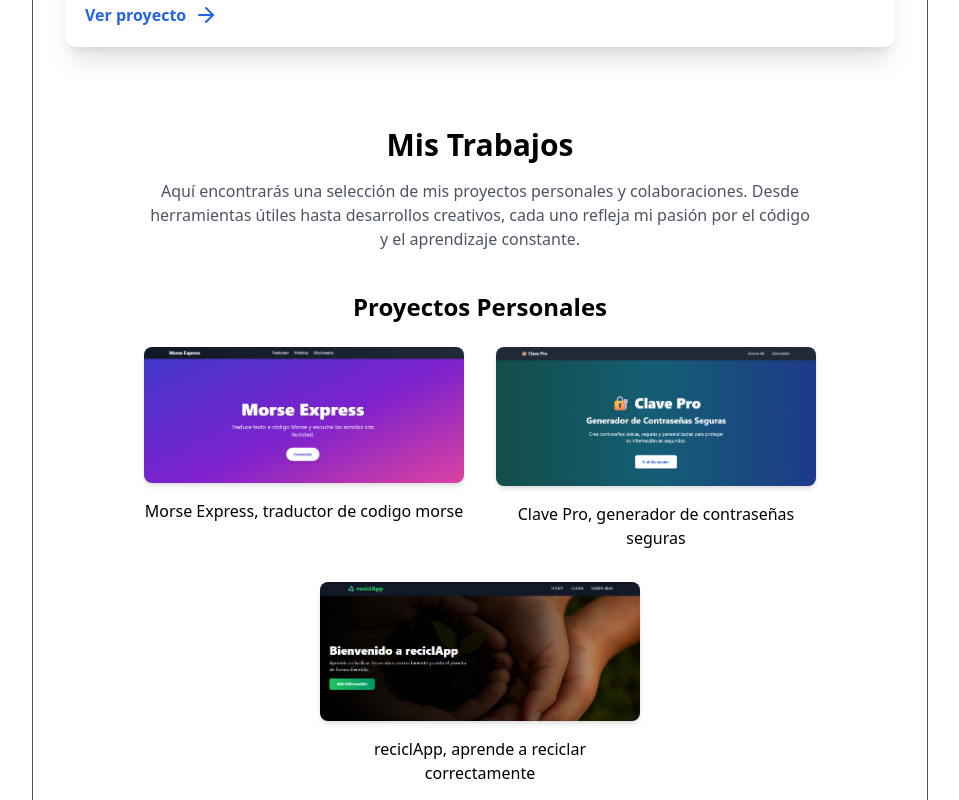
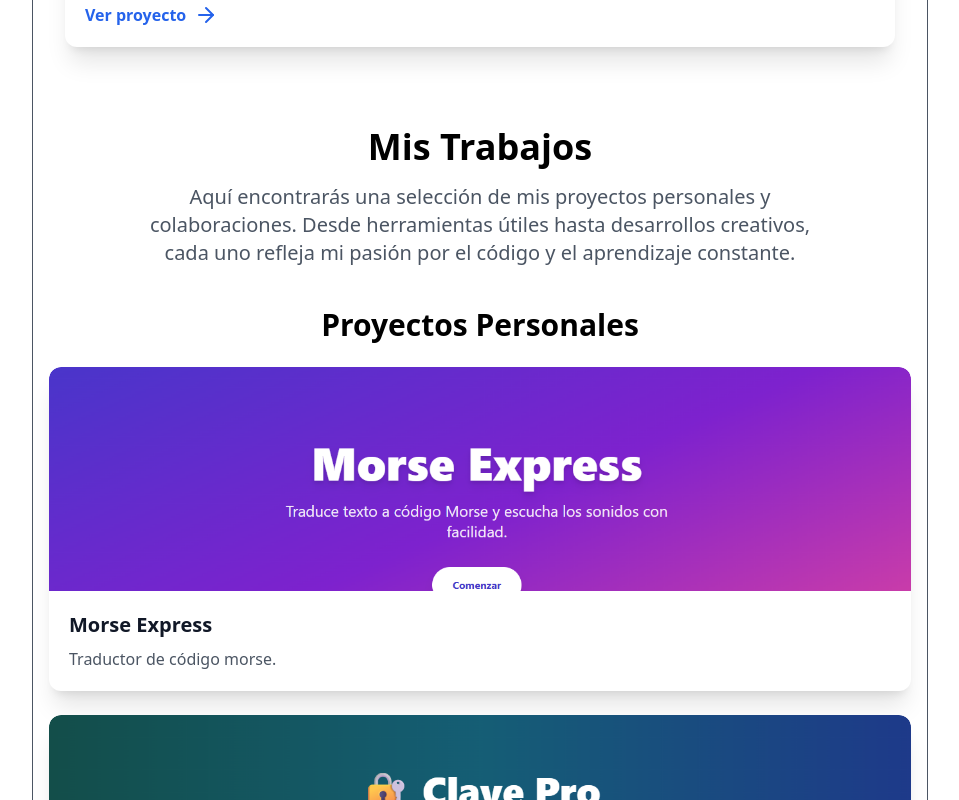
Before and after one commit to Nico09Barberis/web-portafolio, a React (Vite) app in the folder web-portafolio/: page /projects in a window 1280 px wide. Shown: the part 2140-2940 px from the top of the page, without its empty margins (160-1119 px from the left). Built offline with nearby package versions, Linux system fonts and the light colour scheme.

Commit message:
ajuste en la seccion de proyectos, cambie color de texto y tipografia, tambien ajuste en las tarjetas

```diff
--- a/web-portafolio/src/components/LastWorks.jsx
+++ b/web-portafolio/src/components/LastWorks.jsx
@@ -52,7 +52,9 @@ const WorkCard = ({ image, title, description, demoUrl }) => {
 
         {/* Contenido */}
         <div className="p-5 flex flex-col justify-between gap-3">
-          <h3 className="text-xl font-bold text-gray-900 dark:text-white">{title}</h3>
+          <h3 className="text-xl font-bold text-gray-900 dark:text-white">
+            {title}
+          </h3>
           <p className="text-gray-600 dark:text-gray-300">{description}</p>
           <div>
             <a
@@ -96,10 +98,11 @@ const LastWorks = () => {
 
   return (
     <section className="bg-white dark:bg-[#0a192f] text-black dark:text-white max-w-5xl mx-auto p-8 rounded-2xl">
+
       {/* Descripción general */}
-      <div className="mb-8 text-center lg:text-left">
-        <h2 className="text-4xl font-bold mb-4">Últimos Trabajos Realizados</h2>
-        <p className="text-gray-600 dark:text-gray-400 text-lg">
+      <div className="mb-8 text-center">
+        <h2 className="text-4xl font-extrabold mb-4">Últimos Trabajos Realizados</h2>
+        <p className="text-gray-600 dark:text-gray-300 text-lg">
           Una selección de proyectos recientes que integran diseño funcional,
           desarrollo eficiente y soluciones personalizadas para distintas
           necesidades y contextos.
--- a/web-portafolio/src/components/Works.jsx
+++ b/web-portafolio/src/components/Works.jsx
@@ -1,8 +1,7 @@
 import { motion } from "framer-motion";
 import { FaGithub, FaGlobe } from "react-icons/fa";
-import ProjectNum from "./ProjectNum";
-import EcommerceImg from "../assets/works.png";
-import OngImg from "../assets/works.png";
+import { useEffect, useRef, useState } from "react";
+
 import morseExpress from "../assets/morse-express.png";
 import clavePro from "../assets/clave-pro.png";
 import reciclApp from "../assets/reciclapp.png";
@@ -10,99 +9,132 @@ import reciclApp from "../assets/reciclapp.png";
 // Proyectos personales
 const personalWorks = [
   {
+    title: "Morse Express",
+    description: "Traductor de código morse.",
     img: morseExpress,
-    description: "Morse Express, traductor de codigo morse",
     repo: "https://github.com/Nico09Barberis/morse-translator.git",
-    demo: "https://morse-traslator.vercel.app/", // opcional
+    demo: "https://morse-traslator.vercel.app/",
   },
   {
+    title: "Clave Pro",
+    description: "Generador de contraseñas seguras.",
     img: clavePro,
-    description: "Clave Pro, generador de contraseñas seguras",
     repo: "https://github.com/Nico09Barberis/password-generator.git",
-    demo: "https://password-generator-smoky-gamma-95.vercel.app/", // opcional
+    demo: "https://password-generator-smoky-gamma-95.vercel.app/",
   },
   {
+    title: "reciclApp",
+    description: "Aprende a reciclar correctamente.",
     img: reciclApp,
-    description: "reciclApp, aprende a reciclar correctamente",
     repo: "https://github.com/Nico09Barberis/app-reciclaje.git",
-    demo: "https://app-reciclaje-khaki.vercel.app/", // opcional
+    demo: "https://app-reciclaje-khaki.vercel.app/",
   },
 ];
 
 // Colaboraciones
 const collaborations = [];
 
+// Componente de tarjeta con título, descripción y efectos
+// Componente de tarjeta con título, descripción y tooltips en iconos
+const WorkCard = ({ title, description, img, repo, demo, index }) => {
+  const cardRef = useRef(null);
+  const [isVisible, setIsVisible] = useState(false);
+
+  useEffect(() => {
+    const observer = new IntersectionObserver(
+      ([entry]) => setIsVisible(entry.isIntersecting),
+      { threshold: 0.2 }
+    );
+    if (cardRef.current) observer.observe(cardRef.current);
+    return () => {
+      if (cardRef.current) observer.unobserve(cardRef.current);
+    };
+  }, []);
+
+  return (
+    <div
+      ref={cardRef}
+      className={`transform transition-all duration-500 ${
+        isVisible ? "opacity-100 translate-y-0" : "opacity-0 translate-y-10"
+      }`}
+      style={{ transitionDelay: `${index * 100}ms` }}
+    >
+      <div className="relative group bg-white dark:bg-[#112240] rounded-xl shadow-xl overflow-hidden hover:shadow-2xl transition-shadow duration-300 cursor-pointer">
+        {/* Imagen */}
+        <div className="w-full h-56 overflow-hidden rounded-t-xl">
+          <img
+            src={img}
+            alt={title}
+            className="w-full h-full object-cover transition-transform duration-500 group-hover:scale-105"
+          />
+          {/* Overlay con iconos */}
+          {(repo || demo) && (
+            <div className="absolute inset-0 flex items-center justify-center gap-4 bg-black bg-opacity-20 opacity-0 group-hover:opacity-100 transition-opacity duration-300">
+              {repo && (
+                <a
+                  href={repo}
+                  target="_blank"
+                  rel="noopener noreferrer"
+                  aria-label="Ver repositorio en GitHub"
+                  title="Ver repositorio"
+                  className="text-white hover:text-gray-300 transition-colors"
+                >
+                  <FaGithub size={28} />
+                </a>
+              )}
+              {demo && (
+                <a
+                  href={demo}
+                  target="_blank"
+                  rel="noopener noreferrer"
+                  aria-label="Ver demo del proyecto"
+                  title="Ver proyecto"
+                  className="text-white hover:text-gray-300 transition-colors"
+                >
+                  <FaGlobe size={28} />
+                </a>
+              )}
+            </div>
+          )}
+        </div>
+
+        {/* Contenido: título y descripción */}
+        <div className="p-5 flex flex-col justify-between gap-2">
+          <h3 className="text-xl font-bold text-gray-900 dark:text-white">{title}</h3>
+          <p className="text-gray-600 dark:text-gray-300">{description}</p>
+        </div>
+      </div>
+    </div>
+  );
+};
+
+// Sección de proyectos
 const WorkSection = ({ title, works }) => (
   <div className="mb-12">
-    <h3 className="text-2xl font-semibold mb-6 text-center">{title}</h3>
+    <h3 className="text-3xl font-bold mb-6 text-center">{title}</h3>
 
     {works.length === 0 ? (
       <p className="text-center text-gray-500 italic">
         🚧 Próximamente nuevas colaboraciones... trabajando en algo increíble.
       </p>
     ) : (
-      <div className="flex flex-wrap justify-center gap-8">
+      <div className="flex flex-col gap-6">
         {works.map((work, index) => (
-          <motion.div
-            key={index}
-            className="flex flex-col items-center max-w-xs text-center"
-            initial={{ opacity: 0, y: 30 }}
-            whileInView={{ opacity: 1, y: 0 }}
-            transition={{ delay: index * 0.1 }}
-            viewport={{ once: true }}
-          >
-            <div className="relative group w-full max-w-xs sm:max-w-full overflow-hidden rounded-lg shadow-md">
-              <img
-                src={work.img}
-                alt={work.description}
-                className="w-full h-48 sm:h-auto object-cover transition-all duration-300 group-hover:blur-sm group-hover:opacity-40"
-              />
-              <div className="absolute inset-0 flex flex-col items-center justify-center opacity-0 group-hover:opacity-100 transition-opacity duration-300 gap-2">
-                {work.repo && (
-                  <motion.a
-                    href={work.repo}
-                    target="_blank"
-                    rel="noopener noreferrer"
-                    aria-label="Ver repositorio en GitHub"
-                    whileHover={{ scale: 1.2, rotate: 5 }}
-                    transition={{ type: "spring", stiffness: 300 }}
-                  >
-                    <FaGithub
-                      size={28}
-                      className="text-black dark:text-white"
-                    />
-                  </motion.a>
-                )}
-                {work.demo && (
-                  <motion.a
-                    href={work.demo}
-                    target="_blank"
-                    rel="noopener noreferrer"
-                    aria-label="Ver demo del proyecto"
-                    whileHover={{ scale: 1.2, rotate: -5 }}
-                    transition={{ type: "spring", stiffness: 300 }}
-                  >
-                    <FaGlobe size={24} className="text-black dark:text-white" />
-                  </motion.a>
-                )}
-              </div>
-            </div>
-            <p className="text-base mt-4">{work.description}</p>
-          </motion.div>
+          <WorkCard key={index} index={index} {...work} />
         ))}
       </div>
     )}
   </div>
 );
 
+// Componente principal Works
 const Works = () => {
   return (
-    <section className="bg-white text-black dark:bg-[#0a192f] dark:text-white py-12 px-4">
-      <h2 className="text-3xl font-bold text-center mb-4">Mis Trabajos</h2>
-      <p className="text-center max-w-2xl mx-auto text-gray-600 dark:text-gray-400 mb-10">
-        Aquí encontrarás una selección de mis proyectos personales y
-        colaboraciones. Desde herramientas útiles hasta desarrollos creativos,
-        cada uno refleja mi pasión por el código y el aprendizaje constante.
+    <section className="bg-white dark:bg-[#0a192f] text-black dark:text-white py-12 px-4 max-w-5xl mx-auto rounded-2xl">
+      <h2 className="text-4xl font-extrabold text-center mb-4">Mis Trabajos</h2>
+      <p className="text-center text-xl max-w-2xl mx-auto text-gray-600 dark:text-gray-300 mb-10">
+        Aquí encontrarás una selección de mis proyectos personales y colaboraciones. Desde herramientas útiles
+        hasta desarrollos creativos, cada uno refleja mi pasión por el código y el aprendizaje constante.
       </p>
 
       <WorkSection title="Proyectos Personales" works={personalWorks} />
```
